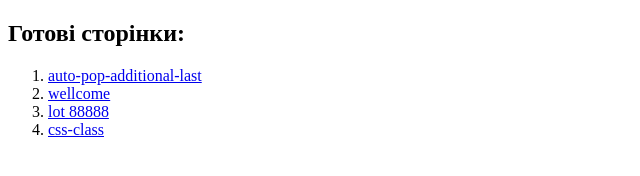
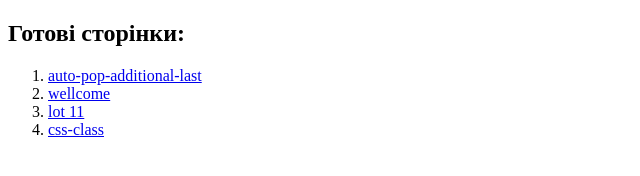
Before and after one commit to alexsand-r/test-3, a plain HTML site: page index.html in a window 1280 px wide. Shown: the full height of the page, 0-640 px from the left. Drawn offline with Linux system fonts and the light colour scheme.

Commit message:
Update index.html

```diff
--- a/index.html
+++ b/index.html
@@ -18,7 +18,7 @@
 
                              <li><a target="_blank" href="auto-pop-additional-last.html">auto-pop-additional-last</a></li>
                              <li><a target="_blank" href="wellcome.html">wellcome</a></li>
-                             <li><a target="_blank" href="lot.html">lot 88888 </a></li>
+                             <li><a target="_blank" href="lot.html">lot 11 </a></li>
                             <li><a target="_blank" href="css-class.html">css-class</a></li>
 
                 </ol>
```
